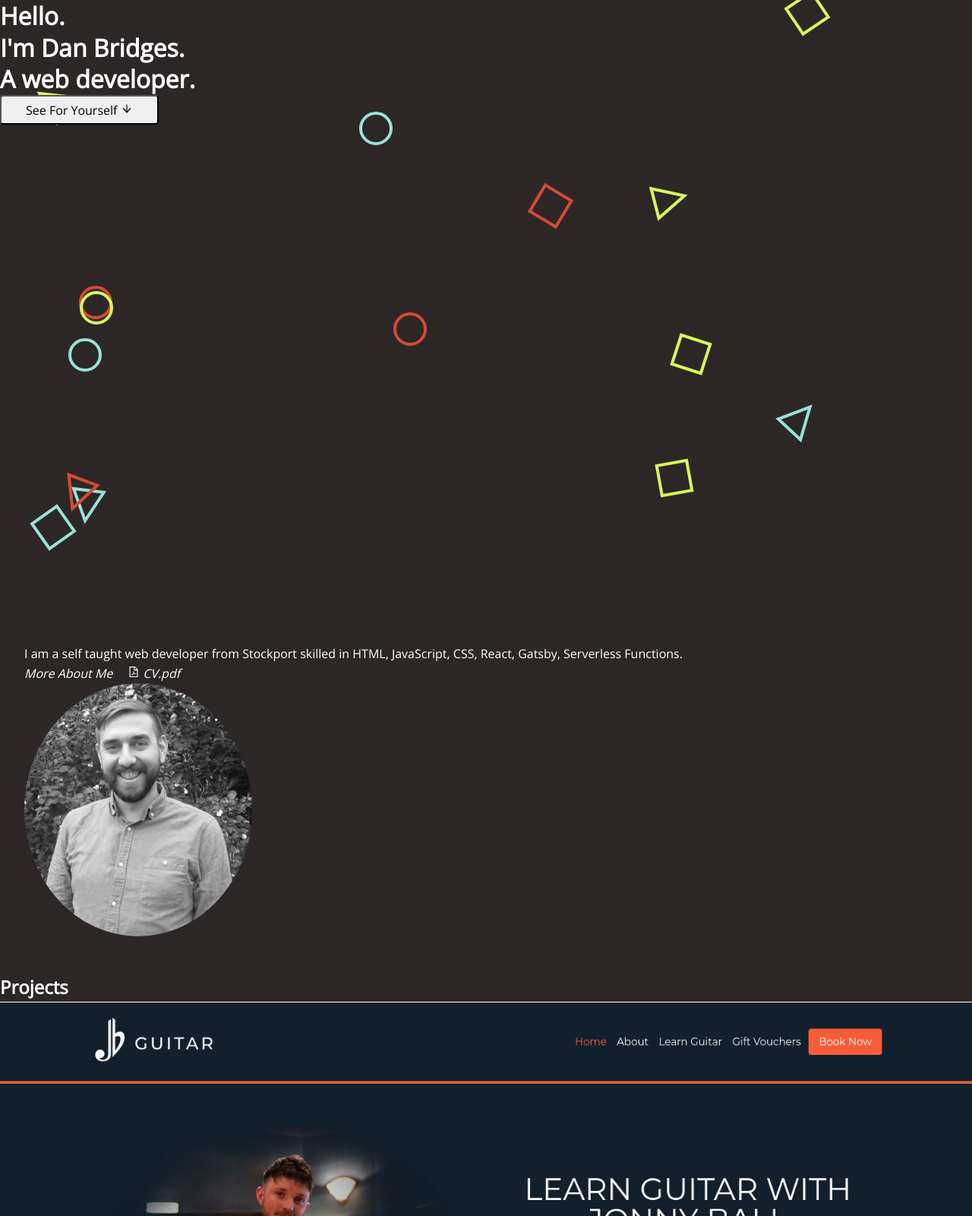
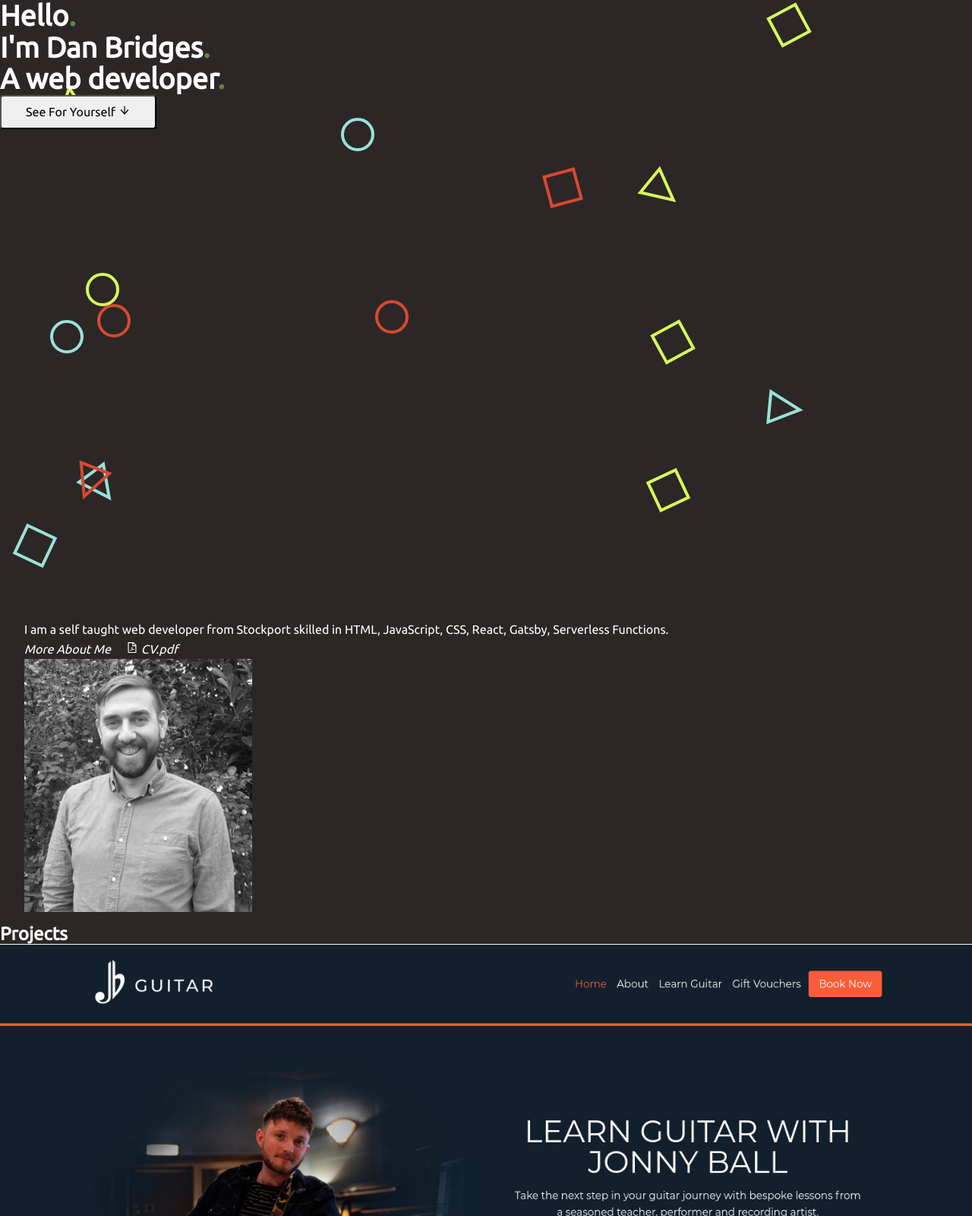
Before and after one commit to danbb1/portfolio, a Gatsby site: page / in a window 1280 px wide. Shown: the top 1600 px of the page at 76% size. Built offline with nearby package versions, Linux system fonts and the light colour scheme; Gatsby itself is replaced by a stand-in of ours.

Commit message:
update styles

```diff
--- a/src/components/hero.js
+++ b/src/components/hero.js
@@ -129,9 +129,9 @@
       <div className={canvasMask} />
       <div className={headingContainer}>
         <h1 className={heading}>
-          Hello.
-          <span>I&apos;m Dan Bridges.</span>
-          <span>A web developer.</span>
+          <span>Hello</span>
+          <span>I&apos;m Dan Bridges</span>
+          <span>A web developer</span>
         </h1>
         <button
           className={canvasButton}
--- a/src/components/hero.module.css
+++ b/src/components/hero.module.css
@@ -31,7 +31,6 @@
 .canvas-button {
     display: flex;
     border: 0.2rem solid white;
-    margin-top: 1rem;
     background-color: transparent;
     color: #ffffff;
 
@@ -48,39 +47,51 @@
             animation: bounce-hard 1s infinite linear;
         }
     }
+
+    @media screen and (--md) {
+        font-size: var(--500);
+    }
 }
 
 .heading-container {
+    @extend %flow;
     padding: 2rem 1rem 2rem;
     border-left: solid 1rem var(--secondary);
 
     @media screen and (--md) {
+        margin-left: 3rem;
+    }
+
+    @media screen and (--lg) {
         margin-left: 5rem;
     }
 }
 
 .heading {
-    margin: 0;
-    line-height: 1.3;
+    font-size: var(--700);
 
     & > span {
         display: block;
+
+        &:after {
+            content: ".";
+            color: var(--secondary);
+        }
     }
 
     @media screen and (--md) {
-        font-size: 4rem;
-        line-height: 1.1;
+        font-size: var(--900);
     }
 }
 
 @keyframes bounce {
-    0%, 100% { transform: translateY(2px); }
-    50% { transform: translateY(-4px); }
+    0%, 100% { transform: translateY(6px); }
+    50% { transform: translateY(-2px); }
 }
 
 @keyframes bounce-hard {
-    0%, 100% { transform: translateY(2px); }
-    20% { transform: translateY(-4px); }
+    0%, 100% { transform: translateY(6px); }
+    20% { transform: translateY(-2px); }
     40% { transform: translateY(2px); }
     80% { transform: translateY(-2px); }
 }
--- a/src/components/layout.js
+++ b/src/components/layout.js
@@ -2,8 +2,8 @@
 import { AiOutlineGithub, AiOutlineMail } from "react-icons/ai"
 import PropTypes from "prop-types"
 
-import "modern-normalize"
-import "@fontsource/open-sans"
+import "../style/reset.css"
+import "@fontsource/ubuntu"
 
 import Hero from "./hero"
 
--- a/src/components/layout.module.css
+++ b/src/components/layout.module.css
@@ -1,9 +1,11 @@
 @import "../style/helpers.css";
 
 body {
+    padding-bottom: 2rem;
     background-color: var(--primary);
     color: #ffffff;
-    font-family: "Open Sans", sans-serif;
+    font-family: Ubuntu, "Segoe UI", Roboto, sans-serif;
+    font-size: var(--400);
     line-height: 1.6;
 }
 
@@ -12,15 +14,6 @@
     border-radius: 0.25rem;
     cursor: pointer;
     transition: all 0.25s ease-in-out;
-
-    &:focus{
-        outline: 1px dotted;
-        outline: 5px auto -webkit-focus-ring-color;
-    }
-}
-
-p, h1, h2, h3, h4, h5, h6 {
-    margin: 0;
 }
 
 a, a:visited {
@@ -46,6 +39,7 @@
 }
 
 .main-wrapper {
+    @extend %flow;
     max-width: 1536px;
     margin: 0 auto;
 }
--- a/src/components/section.module.css
+++ b/src/components/section.module.css
@@ -1,8 +1,9 @@
 @import "../style/helpers";
 
 .section {
-    padding: 3rem 2rem;
+    @extend %flow;
+    padding: 1rem 2rem;
     @media screen and (--lg) {
-        padding: 2rem 5rem;
+        padding: 1rem 5rem;
     }
 }
--- /dev/null
+++ b/src/data/projects/js-games.mdx
@@ -0,0 +1,8 @@
+---
+heading: "JS Games"
+image: "../../images/js-games.jpg"
+link: "https://determined-sinoussi-d144ea.netlify.app/"
+description: "Small selection of games originally built during Fundamentals of Computing Course. Rewritten from Python to JavaScript"
+inclusions: ["Static site", "Hosted on Netlify", "Built with 11ty"]
+status: "Just for Fun"
+---
--- a/src/pages/index.module.css
+++ b/src/pages/index.module.css
@@ -1,17 +1,32 @@
 @import "../style/helpers.css";
 
 .headshot {
+    position: relative;
     overflow: hidden;
-    border-radius: 100%;
 }
 
 .headshot-wrapper {
     @extend %flex-center;
+    position: relative;
     margin-bottom: 2rem;
+    &:after {
+        content: "";
+        z-index: 1;
+        position: absolute;
+        left: -1rem;
+        top: -1rem;
+        bottom: 1rem;
+        right: 1rem;
+        border: solid 0.5rem var(--secondary);
+        /* border-radius: 100%; */
+    }
+
+    @media screen and (--lg) {
+        margin-bottom: 0
+    }
 
     @media screen and (--lg) {
         width: 33.33333%;
-        margin-bottom: 0;
     }
 }
 
@@ -21,18 +36,20 @@
     align-items: center;
     justify-content: space-between;
 
+    & > *:first-child {
+        @extend %flow;
+    }
+
+
     @media screen and (--md) {
         flex-direction: row;
 
         & > *:first-child {
+            @extend %flow;
             width: 66.6666666%;
             padding-right: 1rem;
         }
     }
-}
-
-.intro-text {
-    margin-bottom: 1rem;
 }
 
 .projects-wrapper {
--- a/src/style/helpers.css
+++ b/src/style/helpers.css
@@ -7,6 +7,16 @@
     --red: #d64933;
     --blue: #00e1d9;
     --yellow: #d7f75b;
+
+    --base: 1rem;
+    --300: calc(var(--base) * 0.75);
+    --400: var(--base);
+    --500: calc(var(--base) * 1.33);
+    --600: calc(var(--base) * 1.77);
+    --700: calc(var(--base) * 2.36);
+    --800: calc(var(--base) * 3.15);
+    --900: calc(var(--base) * 4.2);
+    --major: calc(var(--base) * 5.6);
 }
 
 %flex-center {
@@ -14,3 +24,10 @@
     align-items: center;
     justify-content: center;
 }
+
+%flow {
+    --flow-space: 1em;
+    & > * + * {
+        margin-top: var(--flow-space);
+    }
+}
--- /dev/null
+++ b/src/style/reset.css
@@ -0,0 +1,117 @@
+@import "../../node_modules/modern-normalize/modern-normalize.css";
+@import "../style/helpers.css";
+
+/* Remove default padding */
+ul[class],
+ol[class] {
+    padding: 0;
+}
+
+/* Remove default margin */
+body,
+h1,
+h2,
+h3,
+h4,
+p,
+ul[class],
+ol[class],
+figure,
+blockquote,
+dl,
+dd {
+    margin: 0;
+}
+
+/* Set core root defaults */
+html {
+    scroll-behavior: smooth;
+}
+
+/* Set core body defaults */
+body {
+    min-height: 100vh;
+    line-height: 1.5;
+    text-rendering: optimizeSpeed;
+}
+
+/* Remove list styles on ul, ol elements with a class attribute */
+/* stylelint-disable-next-line no-duplicate-selectors */
+ul[class],
+ol[class] {
+    list-style: none;
+}
+
+/* Make images easier to work with */
+img {
+    display: block;
+    max-width: 100%;
+}
+
+/* Inherit fonts for inputs and buttons */
+input,
+button,
+textarea,
+select {
+    font: inherit;
+}
+
+/* Remove all animations and transitions for people that prefer not to see them */
+@media (prefers-reduced-motion: reduce) {
+    * {
+        animation-duration: 0.01s !important;
+        animation-iteration-count: 1 !important;
+        scroll-behavior: auto !important;
+        transition-duration: 0.01s !important;
+    }
+}
+
+a {
+    color: inherit;
+    text-decoration: none;
+}
+
+main:focus {
+    outline: none;
+}
+
+
+h1,
+h2,
+h3,
+h4 {
+    font-weight: 900;
+    line-height: 1.1;
+}
+
+/* High contrast selection because it can help visually-impaired folks read the text easier */
+::selection {
+    background: rgba(94, 134, 70, 0.99);
+    color: #ffffff;
+}
+
+/* Scrollbar styles */
+::-webkit-scrollbar {
+    height: 1rem;
+}
+
+::-webkit-scrollbar-track {
+    border: 1px solid var(--primary);
+    background-color: transparent;
+    border-radius: 0.25rem;
+}
+
+::-webkit-scrollbar-thumb {
+    background-color: var(--secondary);
+    border-radius: 0.25rem;
+}
+
+button:hover {
+    cursor: pointer;
+}
+
+
+:focus {
+    outline: 2px dashed var(--secondary);
+    outline-offset: 0.25rem;
+}
```
Also changed, not shown: artifacts/bundle-stats.html (+1 -1 lines), package.json (+2 -5 lines), src/pages/templates/project.js (+5 -7 lines), src/pages/templates/project.module.css (+3 -14 lines), src/images/js-games.jpg (added), 1 other file.
